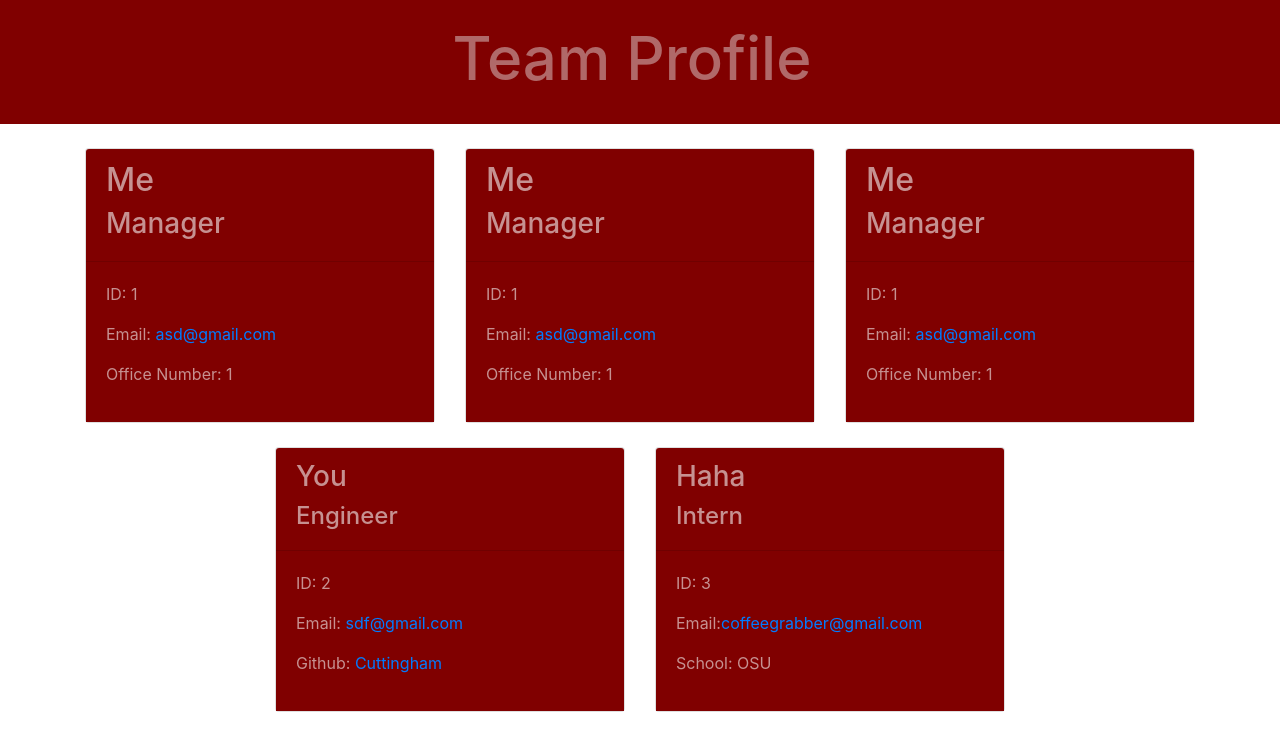
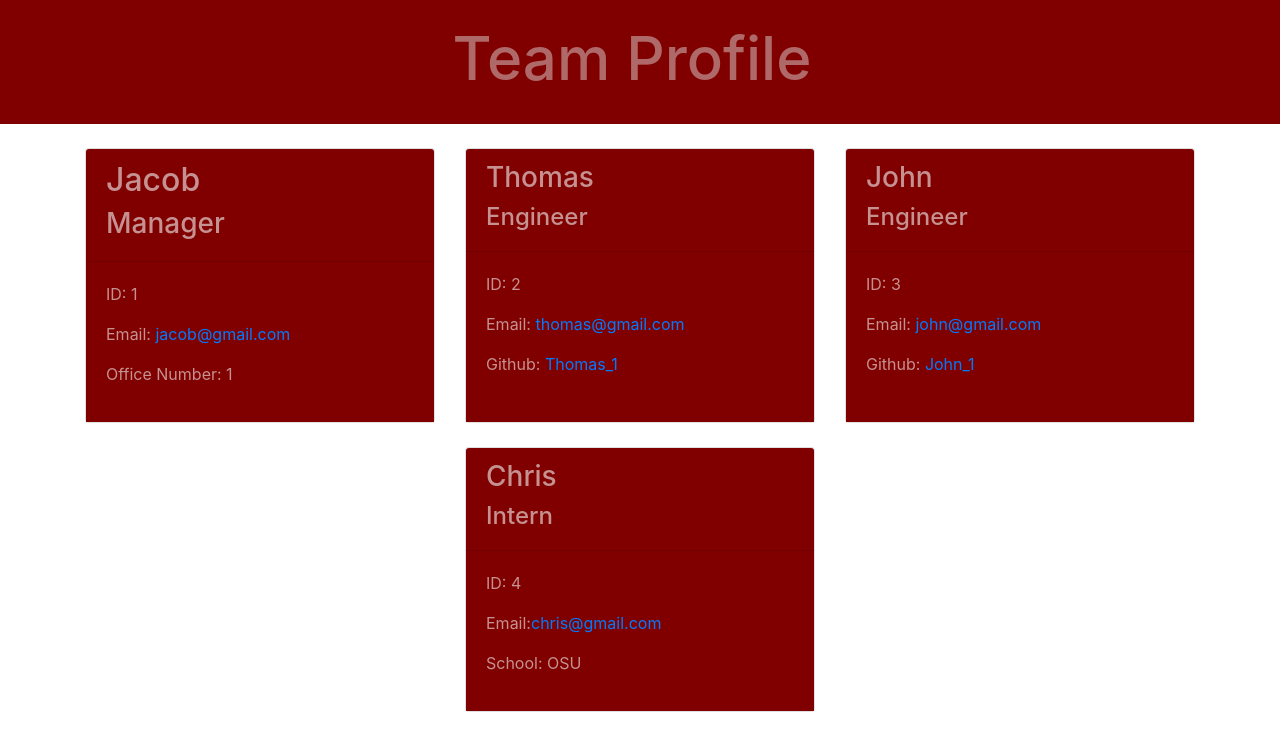
Before and after one commit to Cuttingham/team_profile_generator, a website: page created_page/index.html in a window 1280 px wide. Drawn offline with nearby package versions, Linux system fonts and the light colour scheme.

```diff
--- a/created_page/index.html
+++ b/created_page/index.html
@@ -5,7 +5,7 @@
     <meta charset="UTF-8">
     <meta name="viewport" content="width=device-width, initial-scale=1.0">
     <title>Team Profile</title>
-
+    <link rel="stylesheet" href="https://cdnjs.cloudflare.com/ajax/libs/font-awesome/5.11.2/css/all.min.css">
     <link rel="stylesheet" href="https://stackpath.bootstrapcdn.com/bootstrap/4.5.0/css/bootstrap.min.css" integrity="sha384-9aIt2nRpC12Uk9gS9baDl411NQApFmC26EwAOH8WgZl5MYYxFfc+NcPb1dKGj7Sk" crossorigin="anonymous">
     <link rel="stylesheet" href="style.css">
 </head>
@@ -19,45 +19,17 @@
         <div class="container">
             <div class="row justify-content-center" id="team-cards">
 
+
     <div class = "col-4 mt-4">
         <div class ='card'>
             <div class='card-header'>
-                <h2> Me</h2>
+                <h2> Jacob</h2>
                 <h3>Manager</h3>
             </div>
 
              <div class = 'card-body'>
                 <p class = 'id'>ID: 1</p>
-                <p class = 'email'>Email: <a href = "mailto:asd@gmail.com">asd@gmail.com</a></p>
-                <p class = "office">Office Number: 1</p>
-             </div>
-         </div>
-    </div>
-    <div class = "col-4 mt-4">
-        <div class ='card'>
-            <div class='card-header'>
-                <h2> Me</h2>
-                <h3>Manager</h3>
-            </div>
-
-             <div class = 'card-body'>
-                <p class = 'id'>ID: 1</p>
-                <p class = 'email'>Email: <a href = "mailto:asd@gmail.com">asd@gmail.com</a></p>
-                <p class = "office">Office Number: 1</p>
-             </div>
-         </div>
-    </div>
-
-    <div class = "col-4 mt-4">
-        <div class ='card'>
-            <div class='card-header'>
-                <h2> Me</h2>
-                <h3>Manager</h3>
-            </div>
-
-             <div class = 'card-body'>
-                <p class = 'id'>ID: 1</p>
-                <p class = 'email'>Email: <a href = "mailto:asd@gmail.com">asd@gmail.com</a></p>
+                <p class = 'email'>Email: <a href = "mailto:jacob@gmail.com">jacob@gmail.com</a></p>
                 <p class = "office">Office Number: 1</p>
              </div>
          </div>
@@ -66,14 +38,14 @@
 <div class="col-4 mt-4">
 <div class="card h-100">
     <div class="card-header">
-        <h3>You</h3>
+        <h3>Thomas</h3>
         <h4>Engineer</h4>
     </div>
 
     <div class="card-body">
         <p class="id">ID: 2</p>
-        <p class="email">Email: <a href="mailto:sdf@gmail.com">sdf@gmail.com</a></p>
-        <p class="github">Github: <a href="https://github.com/Cuttingham">Cuttingham</a></p>
+        <p class="email">Email: <a href="mailto:thomas@gmail.com">thomas@gmail.com</a></p>
+        <p class="github">Github: <a href="https://github.com/Thomas_1">Thomas_1</a></p>
     </div>
 
 </div>
@@ -82,13 +54,29 @@
 <div class="col-4 mt-4">
 <div class="card h-100">
     <div class="card-header">
-        <h3>Haha </h3>
+        <h3>John</h3>
+        <h4>Engineer</h4>
+    </div>
+
+    <div class="card-body">
+        <p class="id">ID: 3</p>
+        <p class="email">Email: <a href="mailto:john@gmail.com">john@gmail.com</a></p>
+        <p class="github">Github: <a href="https://github.com/John_1">John_1</a></p>
+    </div>
+
+</div>
+</div>
+
+<div class="col-4 mt-4">
+<div class="card h-100">
+    <div class="card-header">
+        <h3>Chris</h3>
         <h4>Intern</h4>
     </div>
 
     <div class="card-body">
-        <p class="id">ID: 3</p>
-        <p class="email">Email:<a href="mailto:coffeegrabber@gmail.com">coffeegrabber@gmail.com</a></p>
+        <p class="id">ID: 4</p>
+        <p class="email">Email:<a href="mailto:chris@gmail.com">chris@gmail.com</a></p>
         <p class="school">School: OSU</p>
     </div>
 </div>
```
Also changed, not shown: README.md, team_profile_example.png (added).
